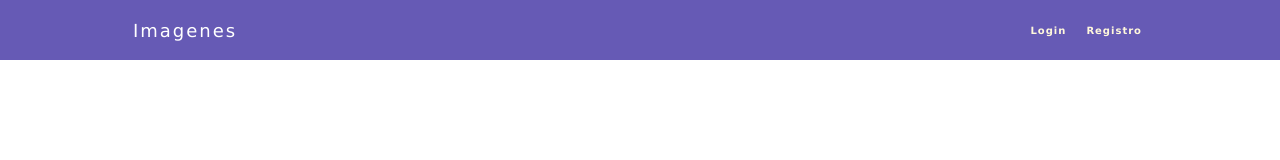
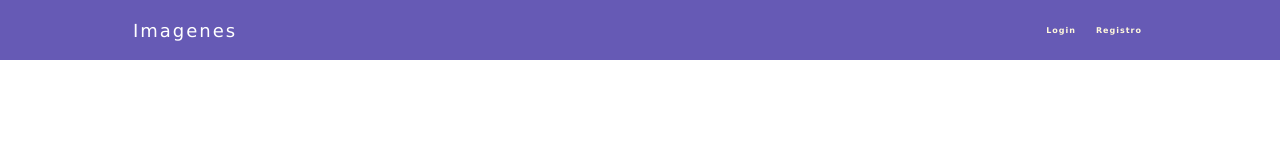
Before and after one commit to EnriqueGmz/Fronted-Api_Imagenes, an Angular app: page / in a window 1280 px wide. Shown: the top 160 px of the page. Built offline with nearby package versions, Linux system fonts and the light colour scheme.

Commit message:
user.services creado

```diff
--- a/src/app/components/navigation/navigation.component.css
+++ b/src/app/components/navigation/navigation.component.css
@@ -73,7 +73,7 @@ header label {
   color: #fff8dc;
   padding: 5px 10px;
   text-decoration: none;
-  font-size: 10px;
+  font-size: 8px;
   font-weight: 600;
   letter-spacing: 1px;
 }
```
Also changed, not shown: src/app/services/user.services.service.ts (added, +9 -0 lines), 2 other files (tests, documents, lock files or other folders).
